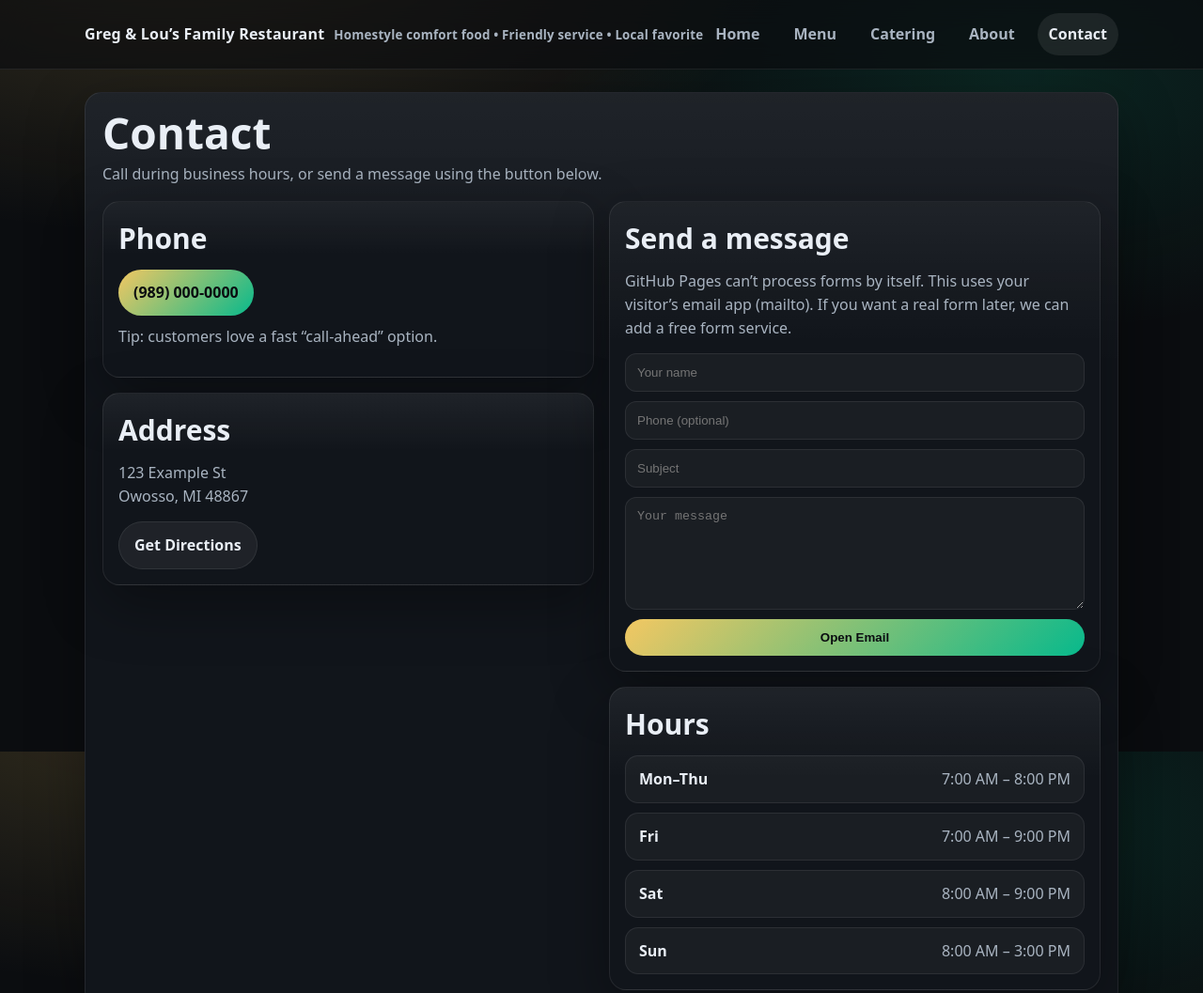
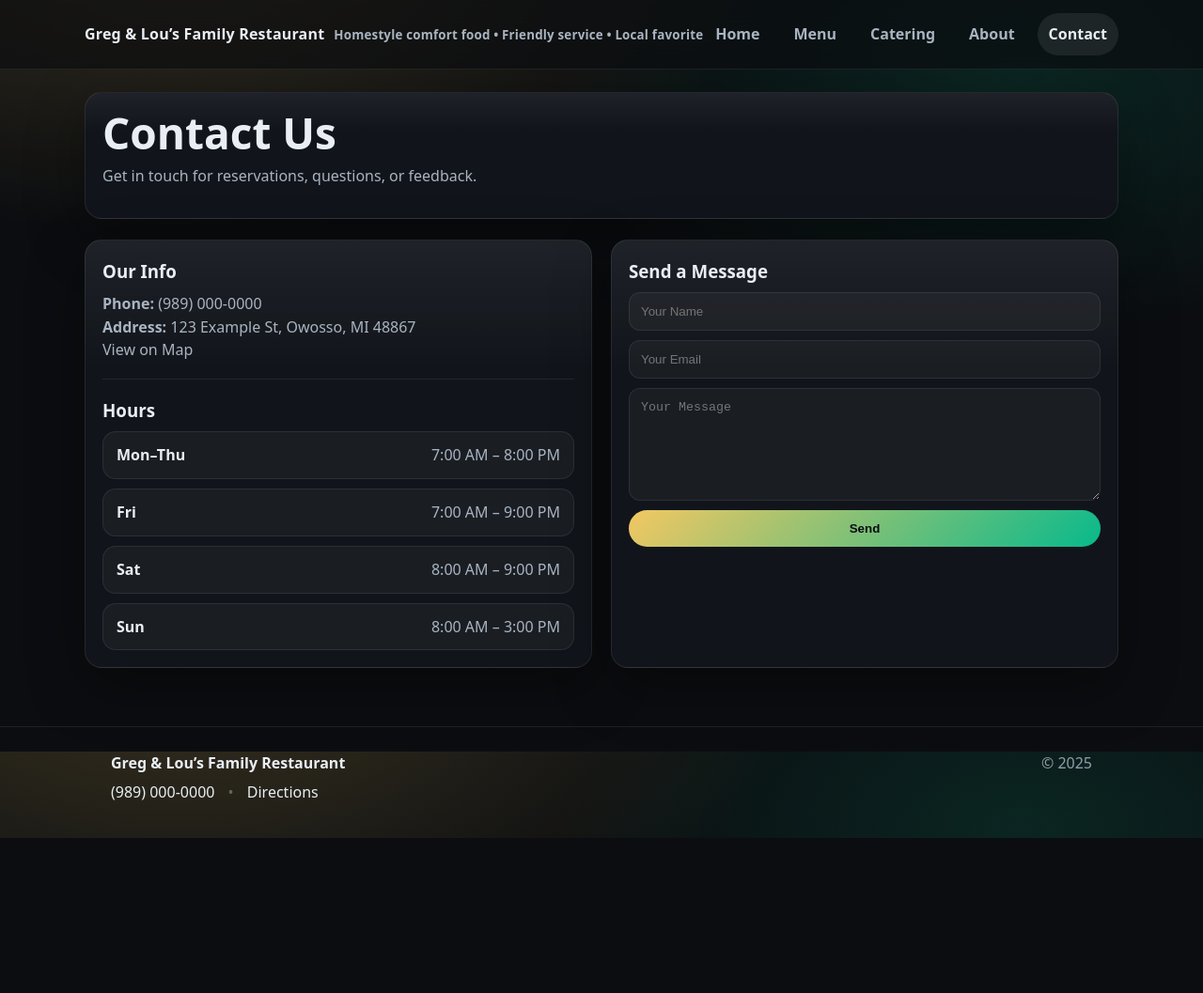
Before and after one commit to ClasherDasher/WebsiteGregandlous, a plain HTML site: page contact.html in a window 1280 px wide. Shown: the top 1057 px of the page at 94% size. After the commit the page ends 892 px from the top, so only its background shows below. Drawn offline with Linux system fonts and the light colour scheme; files that its build step writes are made by us from their sources; files whose address does not match are found by name.

Commit message:
Update contact.html

```diff
--- a/contact.html
+++ b/contact.html
@@ -4,7 +4,7 @@
   <meta charset="utf-8" />
   <meta name="viewport" content="width=device-width, initial-scale=1" />
   <meta name="description" content="" />
-  <title>Contact</title>
+  <title>Contact Us</title>
   <link rel="stylesheet" href="./assets/styles.css" />
   <script src="./assets/config.js"></script>
   <script src="./assets/site.js" defer></script>
@@ -31,54 +31,29 @@
   </header>
 
   <main class="container" style="padding:24px 0 10px">
-    <section class="card" style="padding:18px">
-      <h1 style="margin:0 0 8px">Contact</h1>
-      <p style="margin:0 0 16px">
-        Call during business hours, or send a message using the button below.
-      </p>
+    <div class="card" style="padding:18px">
+      <h1>Contact Us</h1>
+      <p>Get in touch for reservations, questions, or feedback.</p>
+    </div>
 
-      <div class="grid">
-        <div class="col-6">
-          <div class="card" style="padding:16px">
-            <h2>Phone</h2>
-            <p style="margin-bottom:10px">
-              <a class="btn primary" id="phoneLink2" href="#"><span id="phoneDisplay2"></span></a>
-            </p>
-            <p class="meta" style="color:var(--muted)">Tip: customers love a fast “call-ahead” option.</p>
-          </div>
-
-          <div class="card" style="padding:16px; margin-top:16px">
-            <h2>Address</h2>
-            <p>
-              <span id="addr1">Address line</span><br/>
-              <span id="addr2">City, State ZIP</span>
-            </p>
-            <a class="btn" id="mapsLink" href="#" target="_blank" rel="noopener">Get Directions</a>
-          </div>
-        </div>
-
-        <div class="col-6">
-          <div class="card" style="padding:16px">
-            <h2>Send a message</h2>
-            <p>
-              GitHub Pages can’t process forms by itself. This uses your visitor’s email app (mailto).
-              If you want a real form later, we can add a free form service.
-            </p>
-
-            <form class="form" id="contactForm">
-              <input class="input" name="name" placeholder="Your name" required />
-              <input class="input" name="phone" placeholder="Phone (optional)" />
-              <input class="input" name="subject" placeholder="Subject" required />
-              <textarea name="message" placeholder="Your message" required></textarea>
-              <button class="btn primary" type="submit">Open Email</button>
-            </form>
-          </div>
-
-          <div class="card" style="padding:16px; margin-top:16px">
-            <h2>Hours</h2>
-            <ul class="list" id="hoursList"></ul>
-          </div>
-        </div>
+    <section class="section row">
+      <div class="card feature" style="flex:1">
+        <h3>Our Info</h3>
+        <p><b>Phone:</b> <a id="phoneLink2" href="#"><span id="phoneDisplay2"></span></a></p>
+        <p><b>Address:</b> <span id="addr1"></span>, <span id="addr2"></span></p>
+        <p><a id="mapsLink" href="#" target="_blank" rel="noopener">View on Map</a></p>
+        <div class="hr"></div>
+        <h3>Hours</h3>
+        <ul class="list" id="hoursList"></ul>
+      </div>
+      <div class="card feature" style="flex:1">
+        <h3>Send a Message</h3>
+        <form class="form" action="https://formspree.io/f/your-form-id" method="POST"> <!-- Replace with real form endpoint -->
+          <input class="input" type="text" name="name" placeholder="Your Name" required>
+          <input class="input" type="email" name="email" placeholder="Your Email" required>
+          <textarea class="input" name="message" placeholder="Your Message" required></textarea>
+          <button class="btn primary" type="submit">Send</button>
+        </form>
       </div>
     </section>
   </main>
@@ -101,41 +76,6 @@
 
   <script>
     document.getElementById("year").textContent = new Date().getFullYear();
-
-    const tel = window.SITE_CONFIG?.phoneTel ? `tel:${window.SITE_CONFIG.phoneTel}` : "#";
-    document.getElementById("phoneLink2").href = tel;
-    document.getElementById("phoneLink4").href = tel;
-    document.getElementById("phoneDisplay2").textContent = window.SITE_CONFIG?.phoneDisplay || "";
-    document.getElementById("phoneDisplay4").textContent = window.SITE_CONFIG?.phoneDisplay || "";
-
-    document.getElementById("mapsLink").href = window.SITE_CONFIG?.googleMapsUrl || "#";
-    document.getElementById("mapsLink3").href = window.SITE_CONFIG?.googleMapsUrl || "#";
-
-    // mailto form
-    document.getElementById("contactForm").addEventListener("submit", (e) => {
-      e.preventDefault();
-      const fd = new FormData(e.target);
-      const name = (fd.get("name") || "").toString().trim();
-      const phone = (fd.get("phone") || "").toString().trim();
-      const subject = (fd.get("subject") || "").toString().trim();
-      const message = (fd.get("message") || "").toString().trim();
-
-      const to = ""; // <-- put your contact email here, like "orders@example.com"
-      if (!to) {
-        alert("Set your contact email in contact.html (search for: const to = \"\").");
-        return;
-      }
-
-      const body =
-`Name: ${name}
-Phone: ${phone}
-
-Message:
-${message}`;
-
-      const mailto = `mailto:${encodeURIComponent(to)}?subject=${encodeURIComponent(subject)}&body=${encodeURIComponent(body)}`;
-      window.location.href = mailto;
-    });
   </script>
 </body>
 </html>
```
